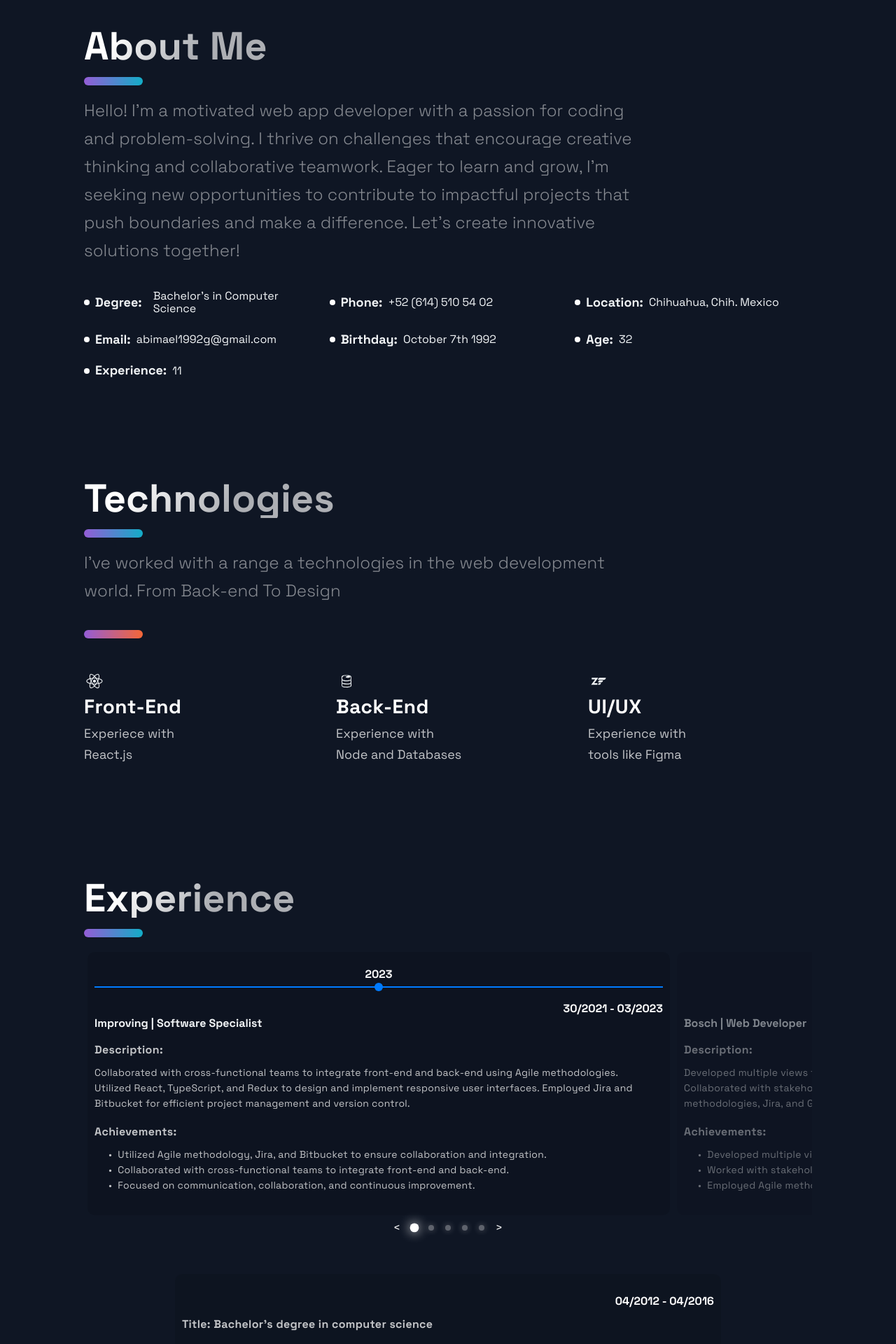
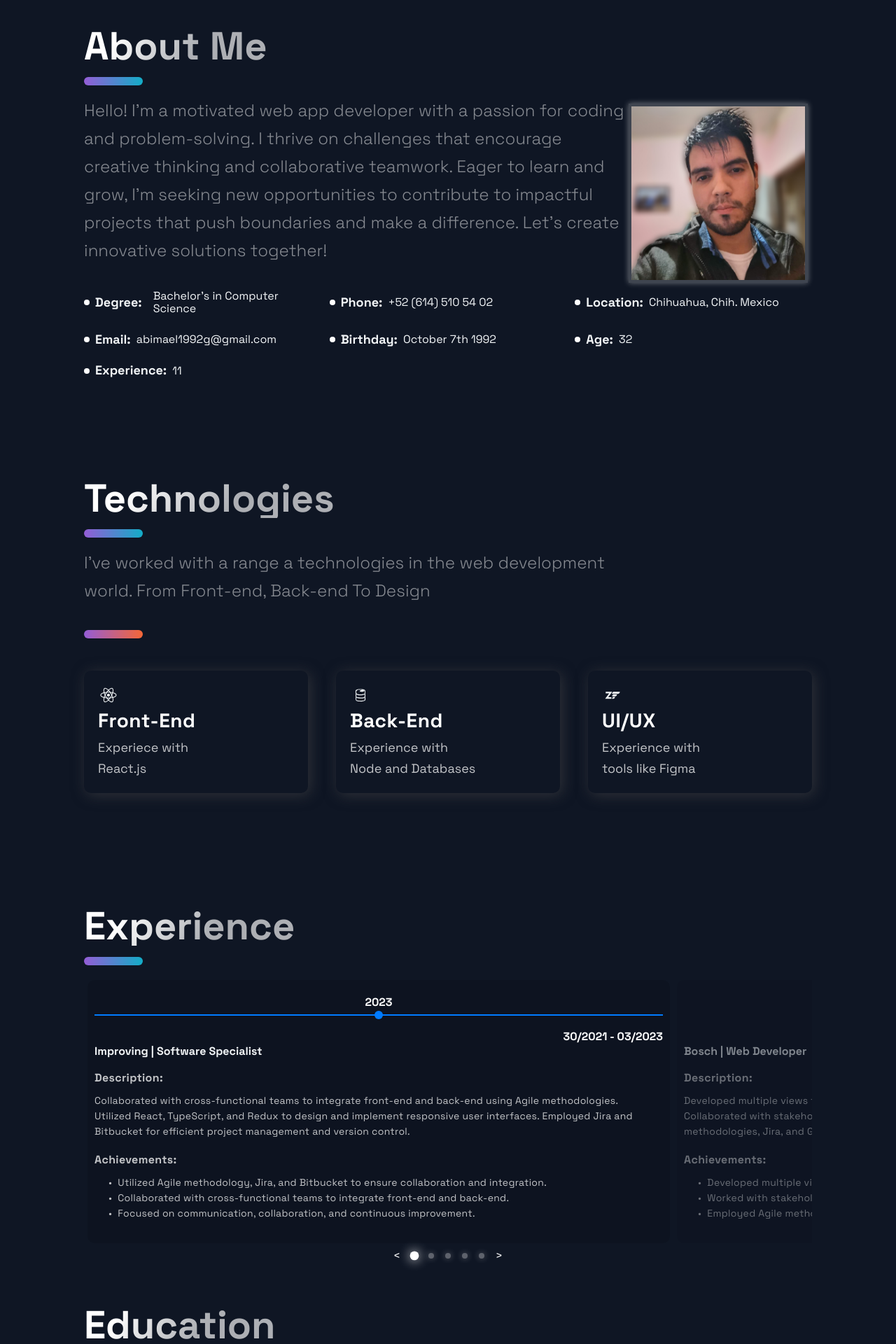
Before and after one commit to abimael92/my_portfolio2, a Next.js app: page / in a window 1280 px wide. Shown: the part 920-2840 px from the top of the page at 70% size. Built offline with nearby package versions, Linux system fonts and the light colour scheme; some icons are missing.

Commit message:
added about section details

```diff
--- a/src/components/About/About.js
+++ b/src/components/About/About.js
@@ -2,9 +2,11 @@ import React, { useState, useRef, useEffect } from 'react';
 
 import {
 	BulletPoint,
+	Container,
 	Row,
 	PersonalInfoGrid,
 	PersonalInfo,
+	Image,
 	InfoItem,
 	InfoTitle,
 	InfoDetail,
@@ -17,6 +19,8 @@ import {
 	SectionTitle,
 } from '../../styles/GlobalComponents';
 
+const remToPixels = (rem) => rem * 16;
+
 const About = () => {
 	const birthday = new Date(1992, 9, 7); // October is month 9 (zero-based index)
 	const today = new Date();
@@ -27,14 +31,26 @@ const About = () => {
 		<Section id='about'>
 			<SectionTitle>About Me</SectionTitle>
 			<SectionDivider />
-			<SectionText>
-				Hello! I'm a motivated web app developer with a passion for
-				coding and problem-solving. I thrive on challenges that
-				encourage creative thinking and collaborative teamwork. Eager to
-				learn and grow, I'm seeking new opportunities to contribute to
-				impactful projects that push boundaries and make a difference.
-				Let's create innovative solutions together!
-			</SectionText>
+			<Container>
+				<SectionText>
+					Hello! I'm a motivated web app developer with a passion for
+					coding and problem-solving. I thrive on challenges that
+					encourage creative thinking and collaborative teamwork.
+					Eager to learn and grow, I'm seeking new opportunities to
+					contribute to impactful projects that push boundaries and
+					make a difference. Let's create innovative solutions
+					together!
+				</SectionText>
+				<Image
+					src='/images/Yo_new.jpg'
+					alt='Abimael'
+					width={remToPixels(16)}
+					height={remToPixels(16)}
+					style={{
+						margin: '6px',
+					}}
+				/>
+			</Container>
 			<Row>
 				<PersonalInfoGrid>
 					<InfoItem>
--- a/src/components/About/AboutStyles.js
+++ b/src/components/About/AboutStyles.js
@@ -1,5 +1,8 @@
 import styled from 'styled-components';
-import { SectionTitle, SectionText } from '../../styles/GlobalComponents'; // Import styles from GlobalComponents.js
+import {
+	SectionTitle,
+	SectionText as GlobalSectionText,
+} from '../../styles/GlobalComponents';
 
 export const BulletPoint = styled.span`
 	display: inline-block;
@@ -52,3 +55,47 @@ export const Row = styled.div`
 export const StyledSectionTitle = styled(SectionTitle)`
 	font-weight: bold; /* Make the title bold */
 `;
+
+export const Container = styled.div`
+	display: flex;
+	align-items: center;
+`;
+
+export const AboutSectionText = styled(GlobalSectionText)`
+	max-width: 800px;
+	font-size: 24px;
+	line-height: 40px;
+	font-weight: 300;
+	padding-bottom: 1.6rem;
+	margin-right: 2.6rem;
+	color: rgba(255, 255, 255, 0.5);
+
+	@media ${(props) => props.theme.breakpoints.md} {
+		max-width: 670px;
+		font-size: 20px;
+		line-height: 32px;
+		padding-bottom: 1.2rem;
+		margin-right: 2.2rem;
+	}
+
+	@media ${(props) => props.theme.breakpoints.sm} {
+		font-size: 16px;
+		line-height: 24px;
+		padding-bottom: 0.8rem;
+		margin-right: 1.8rem;
+	}
+`;
+
+export const Image = styled.img`
+	max-width: 100%;
+	height: auto;
+	margin-left: 3rem;
+	border: 4px solid rgba(255, 255, 255, 0.2);
+	box-shadow: 0px 0px 8px rgba(255, 255, 255, 0.4);
+
+	@media ${(props) => props.theme.breakpoints.sm} {
+		margin-left: 0;
+		margin-top: 1rem;
+		max-width: 50%;
+	}
+`;
--- a/src/components/Experience/Experience.js
+++ b/src/components/Experience/Experience.js
@@ -29,6 +29,7 @@ import {
 	Section,
 	SectionDivider,
 	SectionTitle,
+	SectionTitle2,
 	SectionSmallText,
 } from '../../styles/GlobalComponents'; // Your other components
 
@@ -187,6 +188,8 @@ const Experience = () => {
 				<ArrowButton onClick={handleForward}>&gt;</ArrowButton>
 			</CarouselButtons>
 
+			<SectionTitle2>Education</SectionTitle2>
+			<SectionDivider />
 			<EducationItem active={activeItem}>
 				{EducationData.map((item, index) => (
 					<>
--- a/src/components/PaletteChanger/PaletteChangerStyles.js
+++ b/src/components/PaletteChanger/PaletteChangerStyles.js
@@ -27,6 +27,7 @@ export const ColorPalettePopup = styled.div`
 
 export const ColorOption = styled.div`
 	cursor: pointer;
+	border-radius: 4px;
 	display: flex;
 	flex-direction: column; /* Display items in a column */
 	padding: 10px;
--- a/src/components/Technologies/Technologies.js
+++ b/src/components/Technologies/Technologies.js
@@ -21,7 +21,7 @@ const Technologies = () => (
 
 		<SectionText>
 			I've worked with a range a technologies in the web development
-			world. From Back-end To Design
+			world. From Front-end, Back-end To Design
 		</SectionText>
 		<SectionDivider colorAlt />
 
--- a/src/components/Technologies/TechnologiesStyles.js
+++ b/src/components/Technologies/TechnologiesStyles.js
@@ -1,8 +1,12 @@
-import styled from 'styled-components'
+import styled from 'styled-components';
 
 export const ImageContainer = styled.div`
 	text-align: center;
-  background-image: radial-gradient(50% 50% at 50% 50%, rgba(79, 108, 176, 0.25) 53.8%, rgba(79, 108, 176, 0) 100%);
+	background-image: radial-gradient(
+		50% 50% at 50% 50%,
+		rgba(79, 108, 176, 0.25) 53.8%,
+		rgba(79, 108, 176, 0) 100%
+	);
 	width: 100%;
 	padding: 60px;
 	margin-top: 48px;
@@ -11,21 +15,21 @@ export const ImageContainer = styled.div`
 	align-items: center;
 	justify-content: center;
 
-  @media ${props => props.theme.breakpoints.lg} {
+	@media ${(props) => props.theme.breakpoints.lg} {
 		background-image: none;
 		padding: 0;
 		margin-top: 40px;
 	}
-  @media ${props => props.theme.breakpoints.md} {
+	@media ${(props) => props.theme.breakpoints.md} {
 		background-image: none;
 		padding: 0;
 		margin-top: 16px;
 	}
-`
+`;
 
 export const MainImage = styled.img`
 	width: 100%;
-`
+`;
 
 export const List = styled.ul`
 	list-style-type: none;
@@ -34,84 +38,92 @@ export const List = styled.ul`
 	gap: 40px;
 	margin: 3rem 0;
 
-  @media ${props => props.theme.breakpoints.lg}{
+	@media ${(props) => props.theme.breakpoints.lg} {
 		margin: 64px 0;
 	}
 
-  @media ${props => props.theme.breakpoints.md}{
+	@media ${(props) => props.theme.breakpoints.md} {
 		margin: 64px 0;
-    gap: 24px
+		gap: 24px;
 	}
 
-  @media ${props => props.theme.breakpoints.sm}{
+	@media ${(props) => props.theme.breakpoints.sm} {
 		display: flex;
 		flex-direction: column;
 		margin: 32px 0;
 	}
-`
+`;
 
 export const ListContainer = styled.div`
 	display: flex;
 	flex-direction: column;
 
-  @media ${props => props.theme.breakpoints.sm}{
+	@media ${(props) => props.theme.breakpoints.sm} {
 		display: flex;
 		margin-left: 18px;
 	}
-`
+`;
 
 export const ListTitle = styled.h4`
 	font-weight: 700;
 	font-size: 28px;
 	line-height: 32px;
 	letter-spacing: 0.02em;
-  color: #FFFFFF;
+	color: #ffffff;
 	margin-bottom: 8px;
 
-@media ${props => props.theme.breakpoints.md}{
+	@media ${(props) => props.theme.breakpoints.md} {
 		font-size: 24px;
 		line-height: 28px;
 	}
 
-@media ${props => props.theme.breakpoints.sm}{
+	@media ${(props) => props.theme.breakpoints.sm} {
 		font-size: 20px;
 		line-height: 28px;
 		letter-spacing: 0.02em;
 		margin-bottom: 4px;
 	}
-`
+`;
 
 export const ListParagraph = styled.p`
 	font-size: 18px;
 	line-height: 30px;
 	color: rgba(255, 255, 255, 0.75);
 
-  @media ${props => props.theme.breakpoints.md}{
+	@media ${(props) => props.theme.breakpoints.md} {
 		font-size: 16px;
 		line-height: 28px;
 	}
 
-  @media ${props => props.theme.breakpoints.sm}{
+	@media ${(props) => props.theme.breakpoints.sm} {
 		font-size: 14px;
 		line-height: 22px;
 	}
-`
+`;
 
 export const ListItem = styled.li`
+	border-radius: 10px;
+	box-shadow: 3px 3px 20px rgba(80, 78, 78, 0.5);
 	max-width: 320px;
 	display: flex;
 	flex-direction: column;
+	padding: 2rem;
+	&:hover {
+		background-color: #212d45;
+		transform: scale(1.2);
+		cursor: pointer;
+	}
 
-@media ${props => props.theme.breakpoints.md}{
+	@media ${(props) => props.theme.breakpoints.md} {
 		max-width: 203px;
 	}
 
-@media ${props => props.theme.breakpoints.sm}{
+	@media ${(props) => props.theme.breakpoints.sm} {
 		margin-bottom: 14px;
 		max-width: 320px;
 		flex-direction: row;
 	}
-`
+`;
 
 export const ListIcon = styled.img`
 	display: block;
@@ -119,15 +131,15 @@ export const ListIcon = styled.img`
 	height: 48px;
 	margin-bottom: 10px;
 
-  @media ${props => props.theme.breakpoints.md}{
+	@media ${(props) => props.theme.breakpoints.md} {
 		width: 40px;
 		height: 40px;
 		margin-bottom: 8px;
 	}
 
-  @media ${props => props.theme.breakpoints.sm}{
+	@media ${(props) => props.theme.breakpoints.sm} {
 		width: 32px;
 		height: 32px;
 		margin-bottom: 0px;
 	}
-`
+`;
--- a/src/constants/constants.js
+++ b/src/constants/constants.js
@@ -140,7 +140,7 @@ export const SkillsData = [
 
 export const EducationData = [
 	{
-		title: 'Bachelor’s degree in computer science',
+		title: 'Bachelors’ degree in computer science',
 		institution: 'Instituto Tecnológico de Cd. Jiménez',
 		date: '04/2012 - 04/2016',
 	},
--- a/src/styles/GlobalComponents/index.js
+++ b/src/styles/GlobalComponents/index.js
@@ -29,6 +29,41 @@ export const SectionTitle = styled.h2`
 	font-size: ${(props) => (props.main ? '65px' : '56px')};
 	line-height: ${(props) => (props.main ? '72px' : '56px')};
 	margin-top: 100px;
+	width: max-content;
+	max-width: 100%;
+	background: linear-gradient(
+		121.57deg,
+		#ffffff 18.77%,
+		rgba(255, 255, 255, 0.66) 60.15%
+	);
+	-webkit-background-clip: text;
+	-webkit-text-fill-color: transparent;
+	margin-bottom: 16px;
+	padding: ${(props) => (props.main ? '58px 0 16px' : '0')};
+
+	@media ${(props) => props.theme.breakpoints.md} {
+		font-size: ${(props) => (props.main ? '56px' : '48px')};
+		line-height: ${(props) => (props.main ? '56px' : '48px')};
+		margin-bottom: 12px;
+		padding: ${(props) => (props.main ? '40px 0 12px' : '0')};
+	}
+
+	@media ${(props) => props.theme.breakpoints.sm} {
+		font-size: 32px;
+		line-height: 40px;
+		font-size: ${(props) => (props.main ? '28px' : '32px')};
+		line-height: ${(props) => (props.main ? '32px' : '40px')};
+		margin-bottom: 8px;
+		padding: ${(props) => (props.main ? '16px 0 8px' : '0')};
+		max-width: 100%;
+	}
+`;
+
+export const SectionTitle2 = styled.h2`
+	font-weight: 800;
+	font-size: ${(props) => (props.main ? '65px' : '56px')};
+	line-height: ${(props) => (props.main ? '72px' : '56px')};
+	margin-top: 10px;
 	width: max-content;
 	max-width: 100%;
 	background: linear-gradient(
```
Also changed, not shown: public/images/Yo_new.jpg (added). Lines whose indentation alone changed are shown as unchanged.
